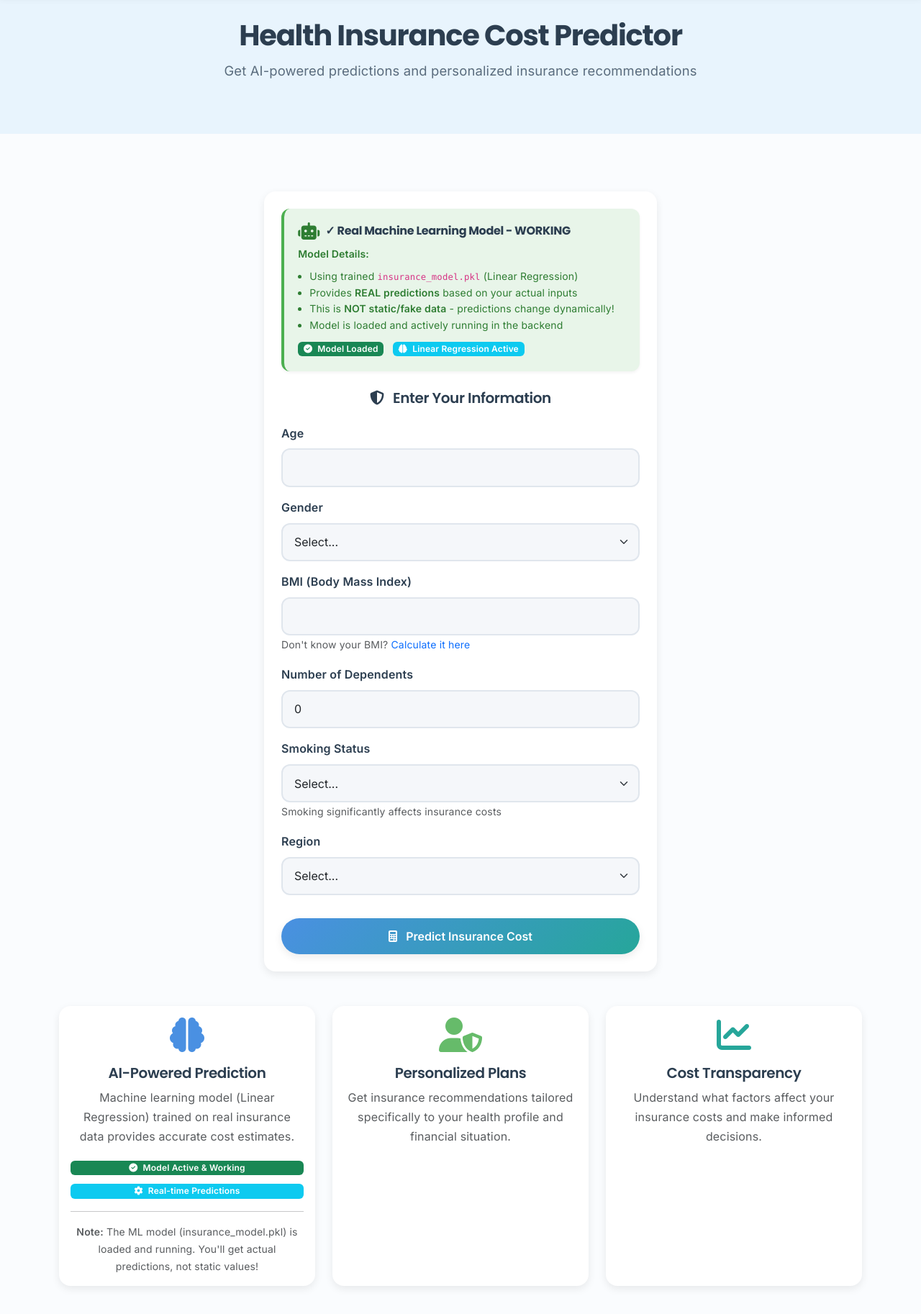
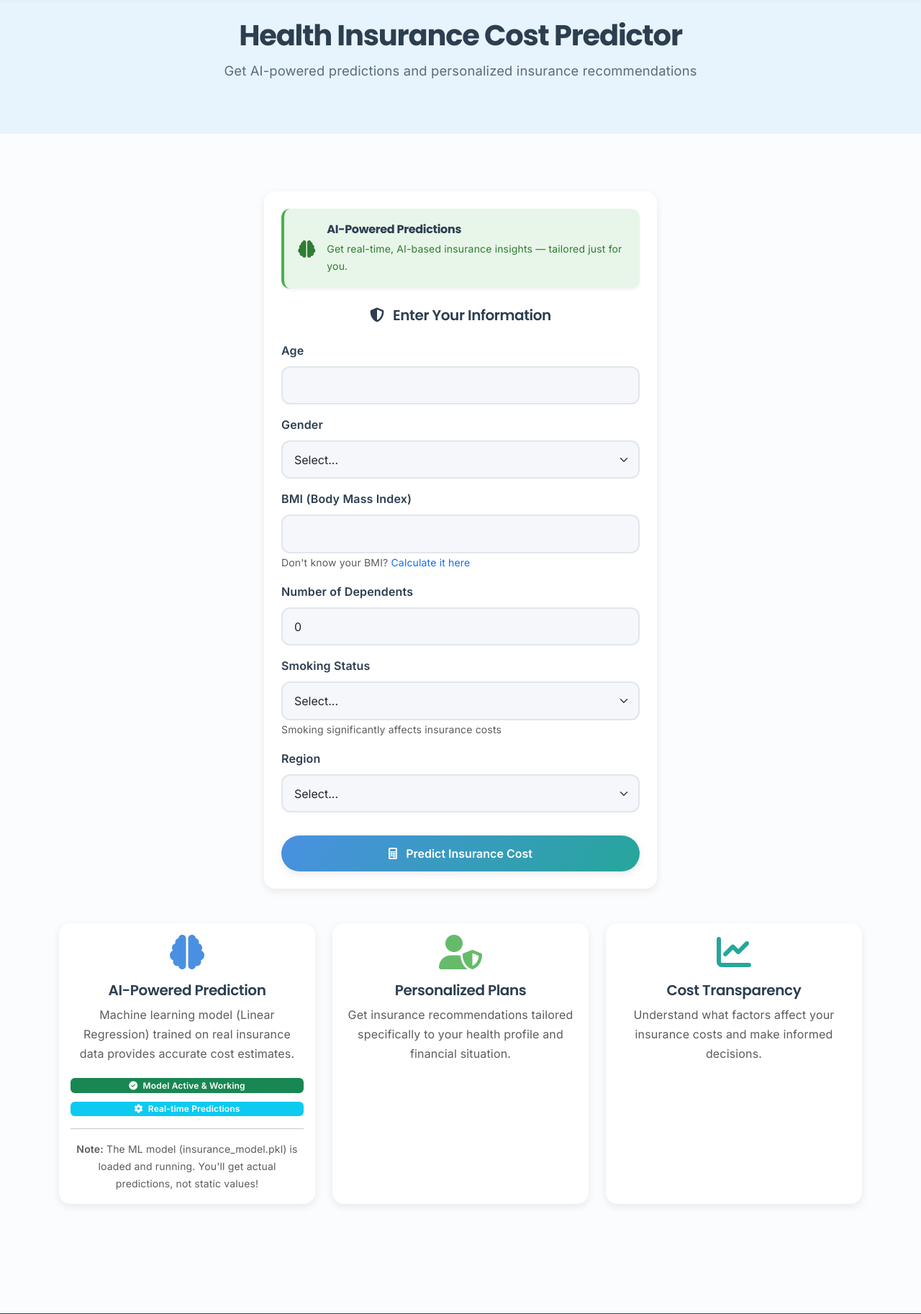
Before and after one commit to kunaldubey10/Sure-Health, a Flask app: page /insurance-predictor in a window 1280 px wide. Shown: the part 90-1916 px from the top of the page at 72% size. Run offline with Flask 3, Linux system fonts and the light colour scheme.

Commit message:
Update insurance predictor text to professional AI-powered message and fix email typos

```diff
--- a/templates/insurance_predictor.html
+++ b/templates/insurance_predictor.html
@@ -19,26 +19,12 @@
                 <div class="card shadow-custom">
                     <div class="card-body p-4">
                         <div class="alert alert-success mb-4" role="alert">
-                            <div class="d-flex align-items-center mb-2">
-                                <i class="fas fa-robot me-2" style="font-size: 1.5rem;"></i>
-                                <h6 class="mb-0"><strong>✓ Real Machine Learning Model - WORKING</strong></h6>
-                            </div>
-                            <p class="mb-2 small">
-                                <strong>Model Details:</strong>
-                            </p>
-                            <ul class="mb-0 small ps-3">
-                                <li>Using trained <code>insurance_model.pkl</code> (Linear Regression)</li>
-                                <li>Provides <strong>REAL predictions</strong> based on your actual inputs</li>
-                                <li>This is <strong>NOT static/fake data</strong> - predictions change dynamically!</li>
-                                <li>Model is loaded and actively running in the backend</li>
-                            </ul>
-                            <div class="mt-2">
-                                <span class="badge bg-success me-2">
-                                    <i class="fas fa-check-circle me-1"></i> Model Loaded
-                                </span>
-                                <span class="badge bg-info">
-                                    <i class="fas fa-brain me-1"></i> Linear Regression Active
-                                </span>
+                            <div class="d-flex align-items-center">
+                                <i class="fas fa-brain me-3" style="font-size: 1.5rem;"></i>
+                                <div>
+                                    <h6 class="mb-1"><strong>AI-Powered Predictions</strong></h6>
+                                    <p class="mb-0 small">Get real-time, AI-based insurance insights — tailored just for you.</p>
+                                </div>
                             </div>
                         </div>
 
```
Also changed, not shown: BEFORE_AFTER_COMPARISON.md (+1 -1 lines), FINAL_CHANGES_SUMMARY.md (+2 -2 lines), LATEST_UPDATES.md (+3 -3 lines), UPDATES_LOG.md (+2 -2 lines).
